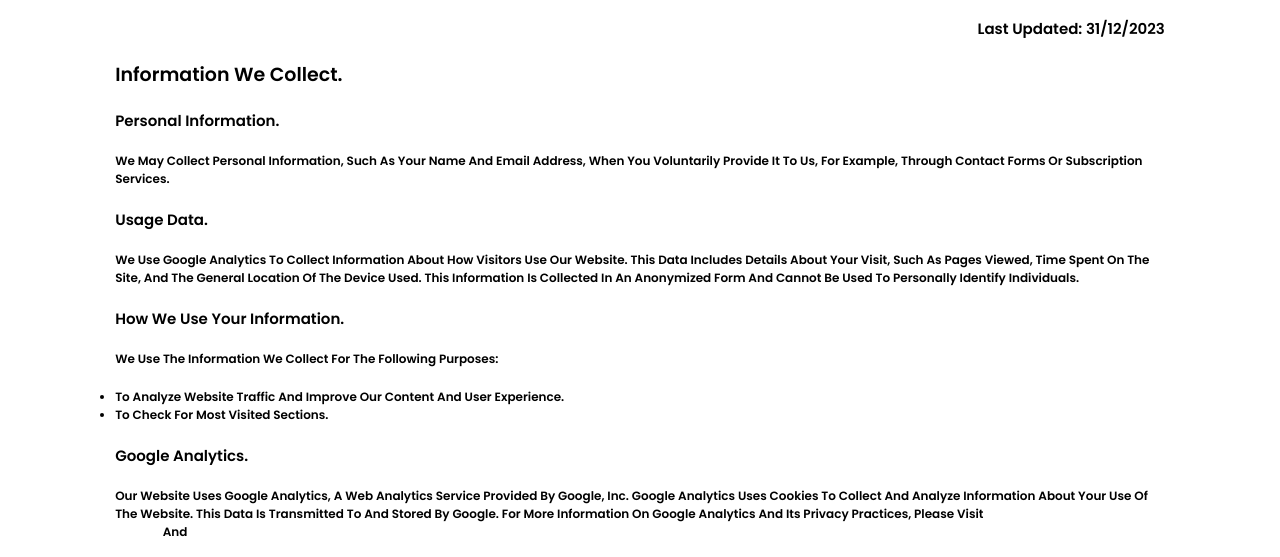
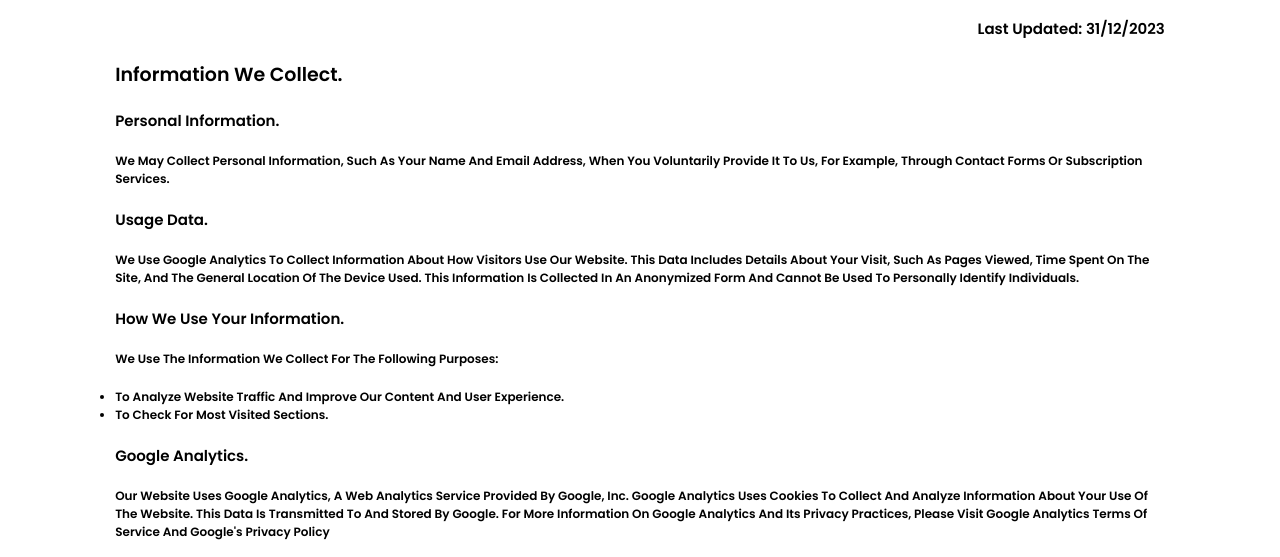
Before and after one commit to CampbellHarry/CampbellHarry.github.ioaa, a plain HTML site: page Privacy.html in a window 1280 px wide. Shown: the part 243-800 px from the top of the page. Drawn offline with Linux system fonts and the light colour scheme.

Commit message:
Add files via upload

```diff
--- a/css/Privacy.css
+++ b/css/Privacy.css
@@ -87,6 +87,9 @@ h3{
     color: #000000;
     text-align: left;
     margin-bottom: 2rem;
+}
+.googlelink{
+    color: #000000;
 }
 .textp{
     font-size: 1.2rem;
--- a/css/styles.css
+++ b/css/styles.css
@@ -1020,6 +1020,7 @@ section {
     font-weight: 600;
     color: var(--white);
     transition: all 0.2s linear;
+    font-size: 3rem;
 }
 .certificationname a:hover{
     color: var(--techblue);
```
